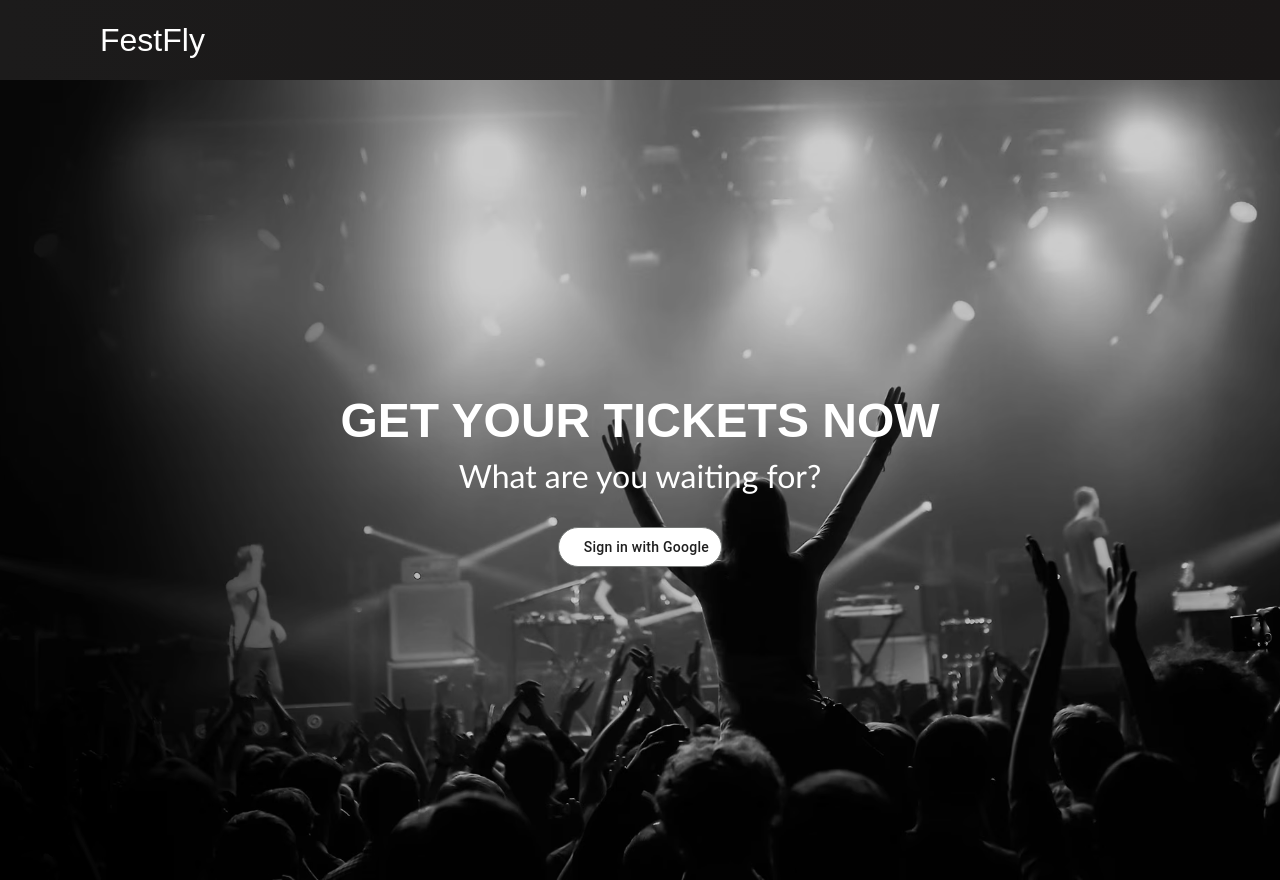
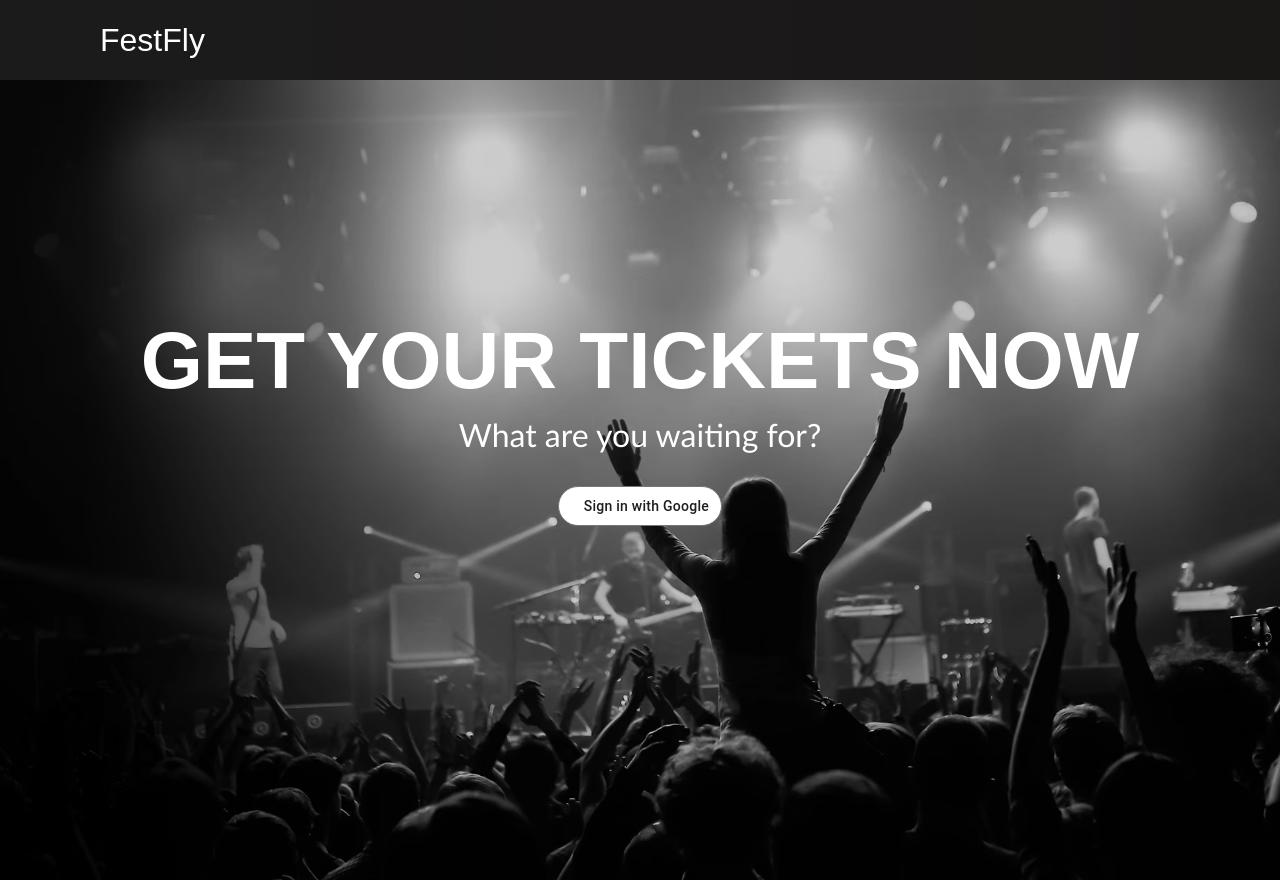
Before and after one commit to dmatuzkax/FestFly, a React (Create React App) app in the folder client/: page / in a window 1280 px wide. Built offline with nearby package versions, Linux system fonts and the light colour scheme; the HTML template or start-up script is replaced by a standard one.

Commit message:
Minor fixes in displaying on home page

```diff
--- a/client/src/components/HeroSection.css
+++ b/client/src/components/HeroSection.css
@@ -27,7 +27,8 @@ video {
 
 .hero-container > h2 {
     color: #fff;
-    font-size: 48px;
+    font-size: 80px;
+    margin-top: -120px;
   }
 
 .hero-container > p {
--- a/client/src/components/HeroSection.js
+++ b/client/src/components/HeroSection.js
@@ -16,18 +16,11 @@ async function auth() {
 }
 
 function HeroSection(props) {
-  let user;
   const location = useLocation();
-
-  if (user !== 'none') {
-    user = props.user.toUpperCase();
-  }
-
 
   return (
     <div className='hero-container'>
 
-      {user !== 'NONE' && <h1> HI {user}, </h1> }
       <h2> GET YOUR TICKETS NOW</h2>
       <p>What are you waiting for?</p>
       {location.pathname === '/'  && <div className='hero-btns'>
--- a/client/src/pages/Home.js
+++ b/client/src/pages/Home.js
@@ -5,11 +5,11 @@ import { useLocation } from 'react-router-dom';
 
 function Home() {
   const location = useLocation();
-  const queryParams = new URLSearchParams(location.search);
-  const user = queryParams.get('user');
+  // const queryParams = new URLSearchParams(location.search);
+  // const user = queryParams.get('user');
   return (
     <div>
-      <HeroSection user = {user}/>
+      <HeroSection/>
     </div>
   );
 }
```
Also changed, not shown: client/config/firebase.js (added), 1 other file (tests, documents, lock files or other folders).
